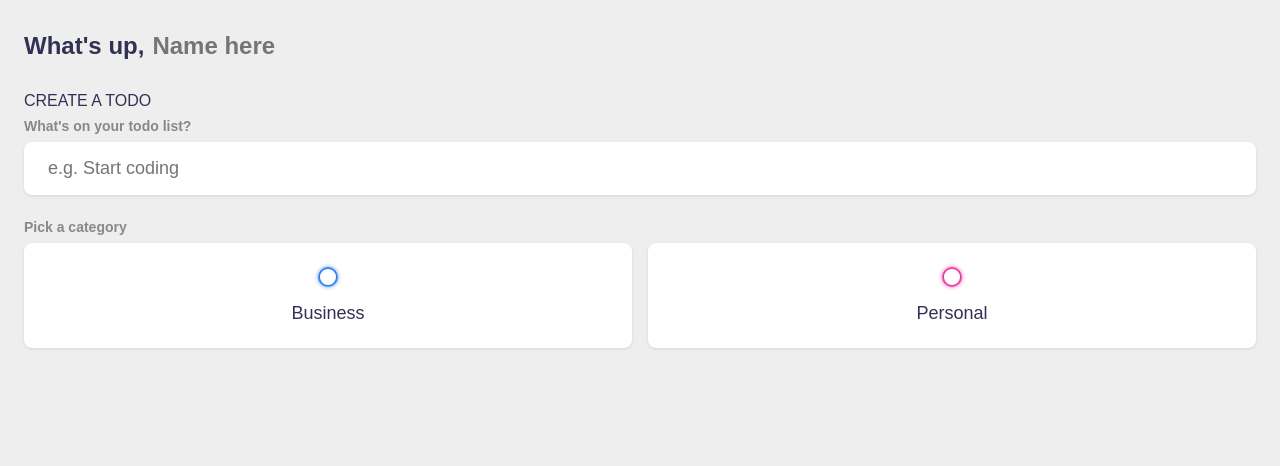
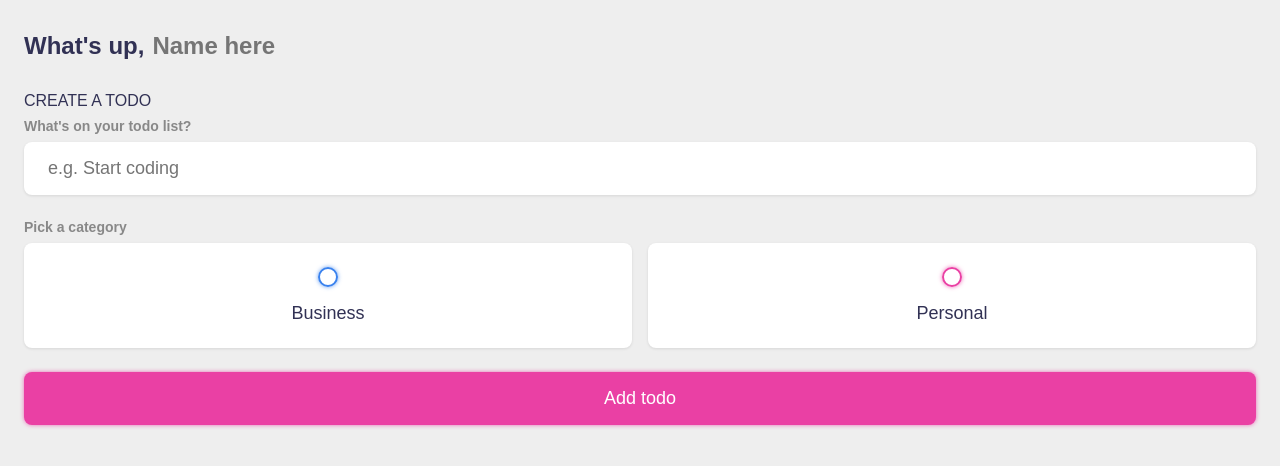
Before and after one commit to kmatee/todo-list-first-vue-app, a Vue app: page / in a window 1280 px wide. Shown: the top 466 px of the page. Built offline with nearby package versions, Linux system fonts and the light colour scheme.

Commit message:
Add submit button

```diff
--- a/src/App.vue
+++ b/src/App.vue
@@ -65,6 +65,7 @@ const addTodo = () => {
               <div>Personal</div>
           </label>
         </div>
+        <input type="submit" value="Add todo">
       </form>
     </section>
 </main>
```
